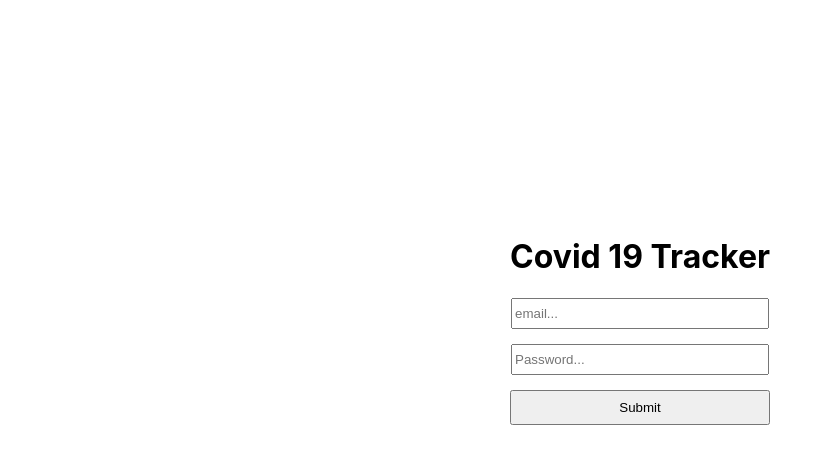
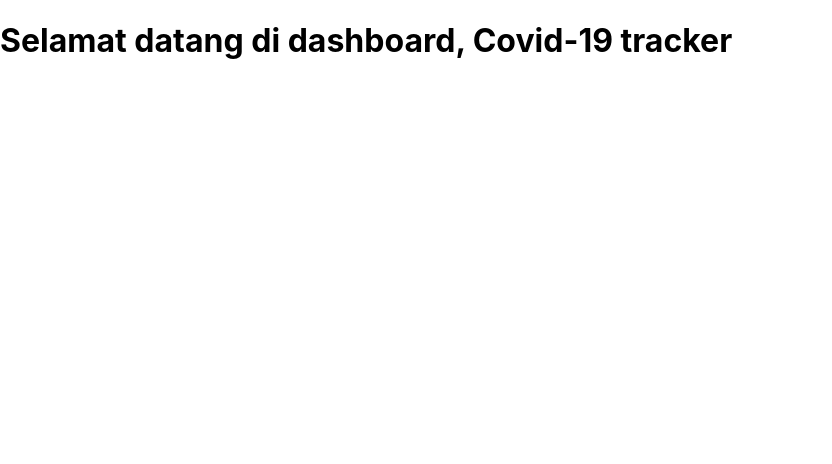
Before and after one commit to haritsrizkall/covid-19-tracker-frontend, a React (Create React App) app: page /dashboard in a window 1280 px wide. Shown: the top 464 px of the page, without its empty margins (0-832 px from the left). Built offline with nearby package versions, Linux system fonts and the light colour scheme; sample sign-in values are in the browser's storage.

Commit message:
authentication

```diff
--- a/src/App.js
+++ b/src/App.js
@@ -9,13 +9,13 @@ import { BrowserRouter } from 'react-router-dom';
 function App() {
   return (
     <BrowserRouter>
-       <Switch>
-      <Route path="/">
-        <LoginPage/>
-      </Route>
-      <Route path="/dashboard">
-        <DashboardPage/>
-      </Route>
+      <Switch>
+        <Route exact path="/">
+          <LoginPage/>
+        </Route>
+        <Route exact path="/dashboard">
+          <DashboardPage/>
+        </Route>
     </Switch>
     </BrowserRouter>
 
--- /dev/null
+++ b/src/components/InputComponents.js
@@ -0,0 +1,26 @@
+import React from 'react'
+import ErrorComponent from './ErrorComponent';
+
+class InputComponent extends React.Component {
+    constructor(props){
+        super(props)
+        this.state = {};
+    }
+    render(){
+        // let errorMessage = this.props.errorMessage === undefined ? "" : <ErrorComponent error={this.props.errorMessage}/>
+        let errorMessage
+        if (this.props.errorMessage === 'undefined') {
+            errorMessage = ""
+        }else{
+            errorMessage = <ErrorComponent error={this.props.errorMessage} />
+        }
+        return(
+            <div className={`form-group ${this.props.className}`}>
+                    <input type={this.props.type} name={this.props.name} id={this.props.id} placeholder={this.props.placeholder} autoComplete="off" onChange={this.props.handleChange}></input>
+                    {errorMessage}
+            </div>
+        )
+    }
+}
+
+export default InputComponent
--- a/src/pages/DashboardPage.js
+++ b/src/pages/DashboardPage.js
@@ -1,7 +1,24 @@
 import React from 'react'
+import { Redirect } from 'react-router'
 
 class DashboardPage extends React.Component{
+    constructor(props){
+        super(props)
+        this.state = {
+            redirectToLogin : false
+        }
+    }
+    // componentDidMount(){
+    //     var token = localStorage.getItem('token')
+    //     if (token === null) {
+    //         this.setState({redirectToLogin : true})
+    //     }
+    // }
     render(){
+        var token = sessionStorage.getItem('token')
+        if (!token) {
+            return <Redirect to="/"/>
+        }
         return (
             <h1>Selamat datang di dashboard, Covid-19 tracker</h1>
         )
--- a/src/pages/LoginPage.js
+++ b/src/pages/LoginPage.js
@@ -1,9 +1,27 @@
 import React from 'react'
+import { Redirect } from 'react-router'
 import LoginForm from '../parts/LoginForm'
 // import React, { Component } from 'react'
 
 class LoginPage extends React.Component {
+    constructor(props){
+        super(props)
+        this.state = {
+            redirectToDashboard : false
+        }
+    }
+    // componentDidMount(){
+    //     var token = localStorage.getItem('token')
+    //     console.log(token)
+    //     if (token === null) {
+    //         this.setState({redirectToDashboard : true})
+    //     }
+    // }
     render(){
+        var token = sessionStorage.getItem('token')
+        if (token) {
+            return <Redirect to="/dashboard"/>
+        }
         return (
             <div id="login">
                 <div className="login-title">
--- a/src/parts/LoginForm.js
+++ b/src/parts/LoginForm.js
@@ -2,13 +2,16 @@ import axios from 'axios';
 import React from 'react'
 import { Redirect } from 'react-router';
 import ErrorComponent from '../components/ErrorComponent';
+import InputComponent from '../components/InputComponents';
+
 
 class LoginForm extends React.Component{
     constructor(props) {
         super(props);
         this.state = {
             email : "",
-            password : ""
+            password : "",
+            redirectToReferrer: false
         }
 
         this.handleChange = this.handleChange.bind(this)
@@ -19,37 +22,53 @@ class LoginForm extends React.Component{
         this.setState({[event.target.name] : event.target.value})
     }
     handleSubmit(e){
-        e.preventDefault()
+        this.setState({errorEmail : ""})
+        this.setState({errorAuth : ""})
+        this.setState({errorPassword : ""})
         axios.post('http://127.0.0.1:8000/api/users/auth_check', {
             email: this.state.email,
             password: this.state.password
         }).then((response) => {
-            <Redirect to="/dashboard"/>
+            sessionStorage.setItem('token',response.data.token)
+            this.setState({redirectToReferrer : true})
         }, (error) => {
-            this.setState({error : error.response.data.errors})
-            console.log(this.state.error)
+            // for (const val of error.response.data.errors) {
+            //     this.setState({error : val})
+            // }
+            if (error.response.data.errors.email) {
+                this.setState({errorEmail : error.response.data.errors.email[0]})
+            }
+            if (error.response.data.errors.password) {
+                this.setState({errorPassword : error.response.data.errors.password[0]})
+            }
+            if (error.response.data.errors.auth) {
+                this.setState({errorAuth : error.response.data.errors.auth[0]})
+            }
+
+            console.log(this.state.errorAuth)
+            console.log(this.state.errorEmail)
+            console.log(this.state.errorPassword)
         });
 
+        e.preventDefault()
     }
     errorMessage(){
 
     }
     render(){
+        if (this.state.redirectToReferrer) {
+            return <Redirect to="/dashboard"/>
+        }
         const isError = this.state.error
-        let errorMessage
-        if (isError) {
-            errorMessage = <ErrorComponent error={isError}/>
-        }
+        let errorAuth = this.state.errorAuth ? <ErrorComponent error={this.state.errorAuth}/> : ""
+
+
         return(
             <form onSubmit={this.handleSubmit}>
             <div className="login-form">
-                {errorMessage}
-                <div className="form-group email">
-                    <input type="text" name="email" id="email" placeholder="email..." autoComplete="off" onChange={this.handleChange}></input>
-                </div>
-                <div className="form-group password">
-                    <input type="password" name="password" id="password" placeholder="Password..." autoComplete="off" onChange={this.handleChange}></input>
-                </div>
+                {errorAuth}
+                <InputComponent type="text" className="email" name="email" id="email" placeholder="Email..." handleChange={this.handleChange} errorMessage={`${this.state.errorEmail}`}/>
+                <InputComponent type="password" className="password" name="password" id="password" placeholder="Password..." handleChange={this.handleChange} errorMessage={`${this.state.errorPassword}`}/>
                 <div className="button-submit">
                     <input type="submit" value="Submit"/>
                 </div>
```
